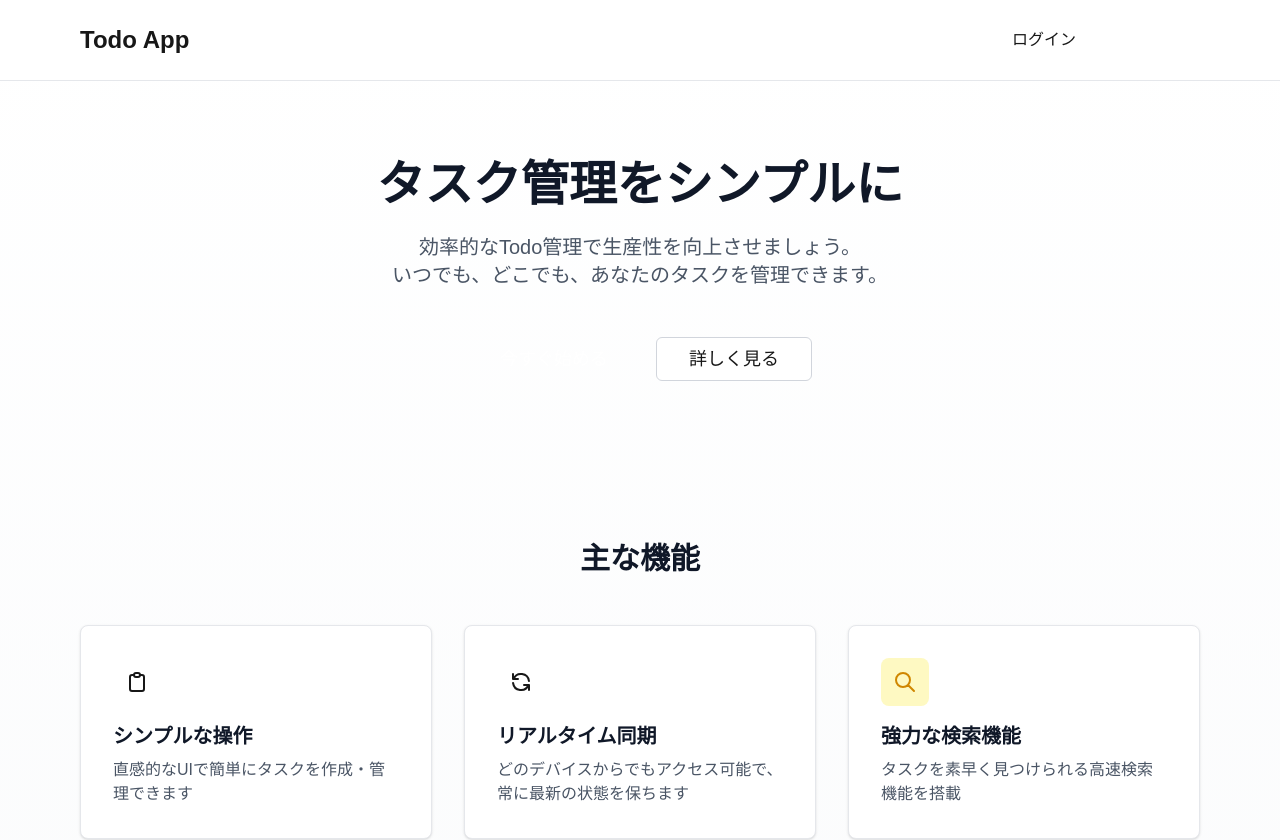
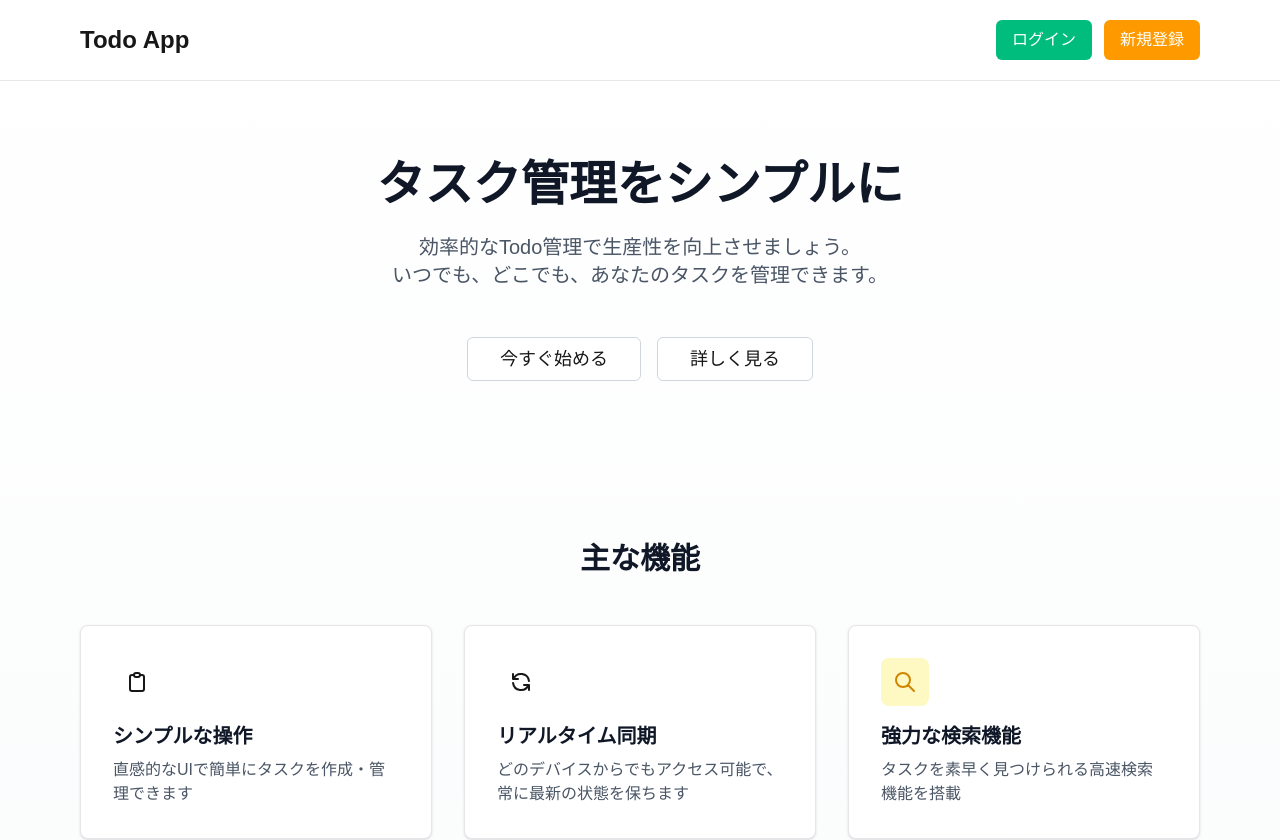
Before and after one commit to Hashimoto-Noriaki/next-fast-api-crud-api-todo-list, a Next.js app: page / in a window 1280 px wide. Shown: the top 840 px of the page. Built offline with nearby package versions, Linux system fonts and the light colour scheme.

Commit message:
トップページ

```diff
--- a/src/app/page.tsx
+++ b/src/app/page.tsx
@@ -10,13 +10,17 @@ export default function HomePage() {
         <div className="container mx-auto px-4 py-5 flex items-center justify-between max-w-6xl">
           <h1 className="text-2xl font-bold text-primary-600">{APP_NAME}</h1>
           <div className="flex gap-3">
-            <Link href={ROUTES.LOGIN}>
-              <Button variant="ghost" size="md">
+            {/* <Link href={ROUTES.LOGIN}> */}
+              {/* <Button variant="ghost" size="md"> */}
+            <Link href="#">
+              <Button className="bg-emerald-500" size="md">
                 ログイン
               </Button>
             </Link>
-            <Link href={ROUTES.REGISTER}>
-              <Button variant="primary" size="md">
+            {/* <Link href={ROUTES.REGISTER}> */}
+              {/* <Button variant="primary" size="md"> */}
+            <Link href="#">
+              <Button  className="bg-amber-500" size="md">
                 新規登録
               </Button>
             </Link>
@@ -38,7 +42,7 @@ export default function HomePage() {
 
           <div className="flex gap-4 justify-center">
             <Link href={ROUTES.REGISTER}>
-              <Button variant="primary" size="lg">
+              <Button variant="outline" size="lg">
                 今すぐ始める
               </Button>
             </Link>
@@ -143,7 +147,8 @@ export default function HomePage() {
             <p className="text-primary-100 text-lg mb-8">
               無料でアカウントを作成して、効率的なタスク管理を体験してください
             </p>
-            <Link href={ROUTES.REGISTER}>
+            {/* <Link href={ROUTES.REGISTER}> */}
+            <Link href="#">
               <Button variant="secondary" size="lg">
                 無料で新規登録
               </Button>
```
